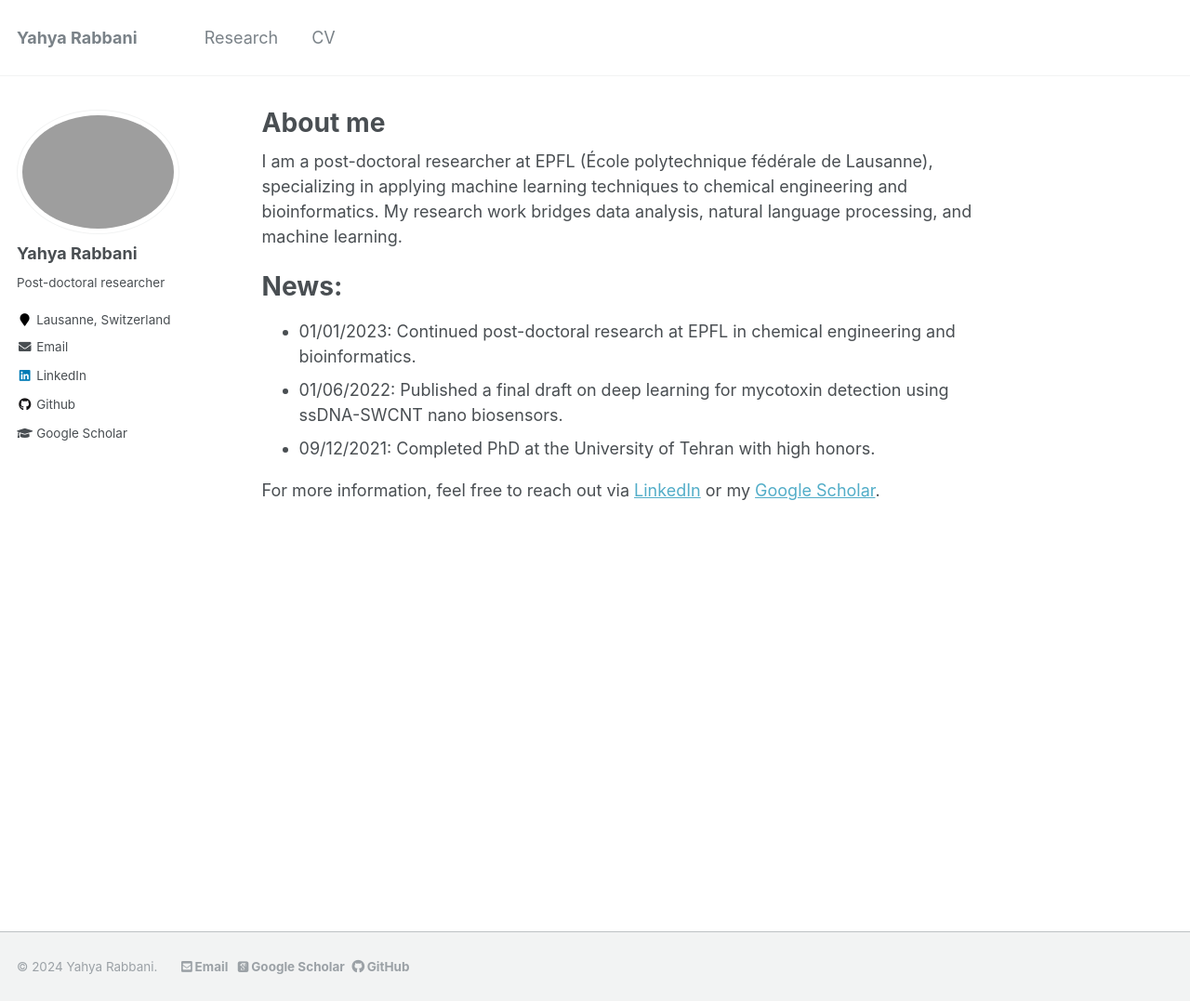
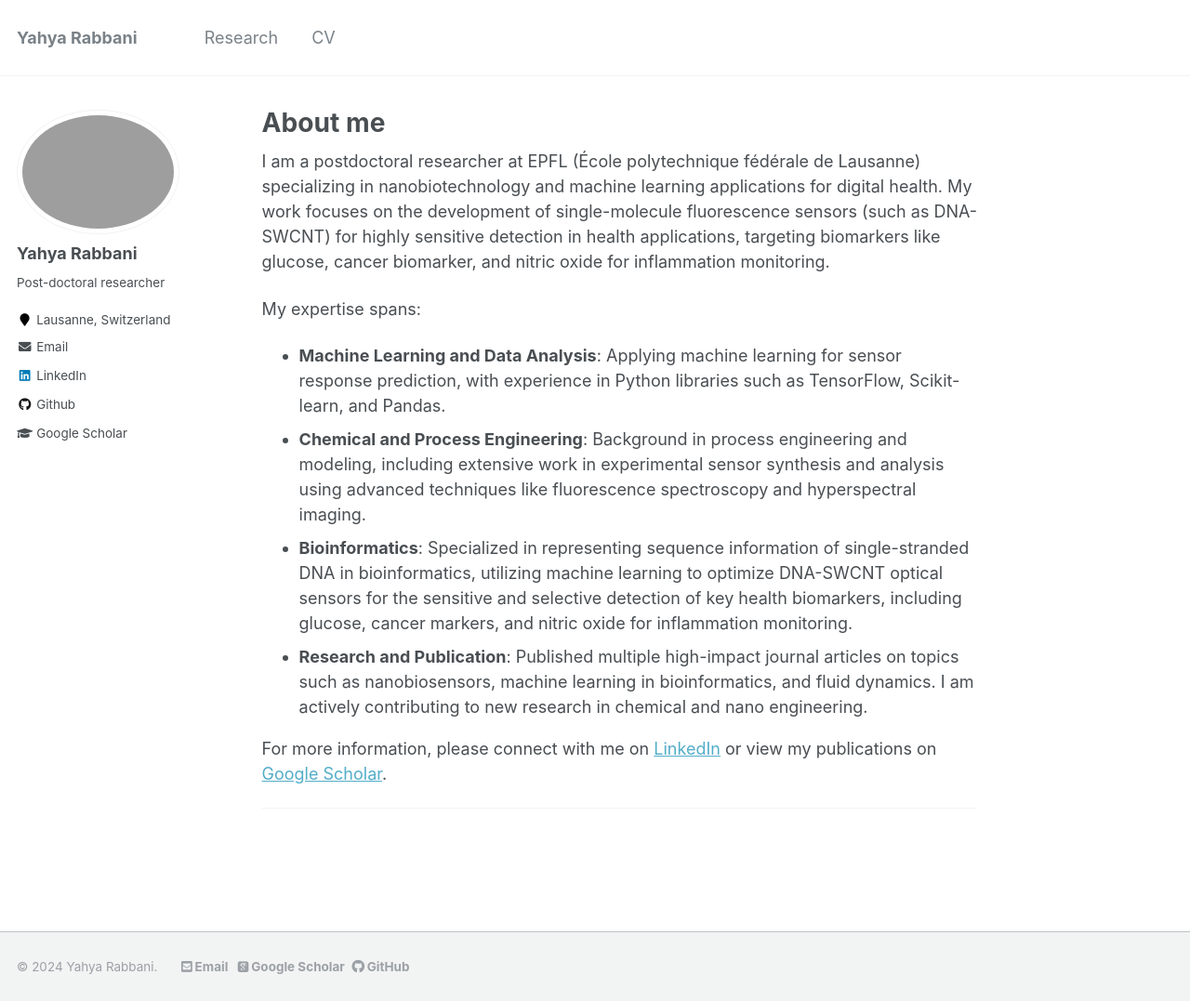
Before and after one commit to YahyaRabbani20/YahyaRabbani, a Jekyll site: the page built from _pages/about.md, in a window 1280 px wide and 1077 px high. Shown: the whole window at 93% size. Built offline with Jekyll 4.4.1, drawn with Linux system fonts in a browser that asks for light colours; some web fonts are replaced.

Commit message:
about.md

```diff
--- a/_pages/about.md
+++ b/_pages/about.md
@@ -8,12 +8,15 @@ redirect_from:
   - /about.html
 ---
 
-I am a post-doctoral researcher at EPFL (École polytechnique fédérale de Lausanne), specializing in applying machine learning techniques to chemical engineering and bioinformatics. My research work bridges data analysis, natural language processing, and machine learning.
+I am a postdoctoral researcher at EPFL (École polytechnique fédérale de Lausanne) specializing in nanobiotechnology and machine learning applications for digital health. My work focuses on the development of single-molecule fluorescence sensors (such as DNA-SWCNT) for highly sensitive detection in health applications, targeting biomarkers like glucose, cancer biomarker, and nitric oxide for inflammation monitoring.
 
-# News:
+My expertise spans:
+- **Machine Learning and Data Analysis**: Applying machine learning for sensor response prediction, with experience in Python libraries such as TensorFlow, Scikit-learn, and Pandas.
+- **Chemical and Process Engineering**: Background in process engineering and modeling, including extensive work in experimental sensor synthesis and analysis using advanced techniques like fluorescence spectroscopy and hyperspectral imaging.
+- **Bioinformatics**: Specialized in representing sequence information of single-stranded DNA in bioinformatics, utilizing machine learning to optimize DNA-SWCNT optical sensors for the sensitive and selective detection of key health biomarkers, including glucose, cancer markers, and nitric oxide for inflammation monitoring.
+- **Research and Publication**: Published multiple high-impact journal articles on topics such as nanobiosensors, machine learning in bioinformatics, and fluid dynamics. I am actively contributing to new research in chemical and nano engineering.
 
-* 01/01/2023: Continued post-doctoral research at EPFL in chemical engineering and bioinformatics.
-* 01/06/2022: Published a final draft on deep learning for mycotoxin detection using ssDNA-SWCNT nano biosensors.
-* 09/12/2021: Completed PhD at the University of Tehran with high honors.
 
-For more information, feel free to reach out via [LinkedIn](https://www.linkedin.com/in/yahyarabbani/) or my [Google Scholar](https://scholar.google.co.in/citations?user=gk2vj4YAAAAJ&hl=en).
+For more information, please connect with me on [LinkedIn](https://www.linkedin.com/in/yahyarabbani/) or view my publications on [Google Scholar](https://scholar.google.co.in/citations?user=gk2vj4YAAAAJ&hl=en).
+
+---
```
